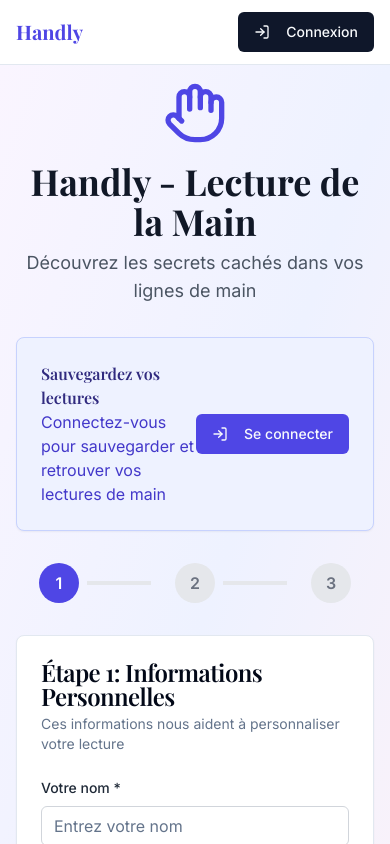
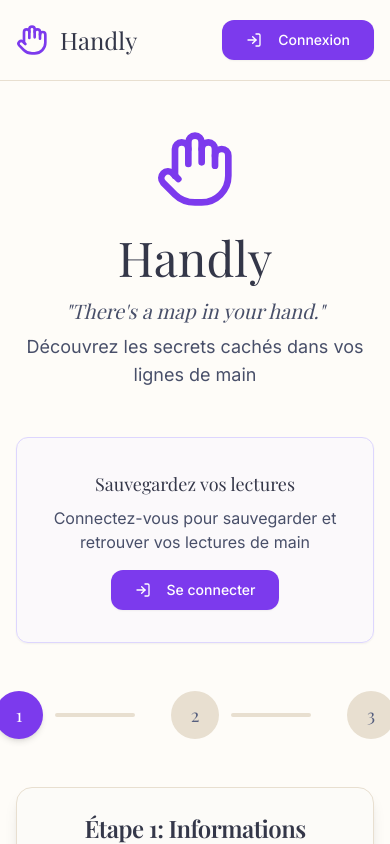
Before and after one commit to CrayonVoyage/handly-whispers-within, a React (Vite) app: page / in a window 390 px wide. Shown: the top 844 px of the page. Built offline with nearby package versions, Linux system fonts and the light colour scheme.

Commit message:
Refactor: Apply visual identity to all pages
Apply the specified color palette, typography, layout, button styles, upload zone design, and overall style to all pages, ensuring a calm, warm, and introspective feel. Implement the tagline and ensure mobile-friendliness.

```diff
--- a/src/components/HandlyForm.tsx
+++ b/src/components/HandlyForm.tsx
@@ -140,30 +140,33 @@ const HandlyForm = () => {
   };
 
   return (
-    <div className="min-h-screen bg-gradient-to-br from-purple-50 via-indigo-50 to-pink-50 p-4">
-      <div className="max-w-4xl mx-auto">
+    <div className="min-h-screen bg-cream-50 p-4 py-12">
+      <div className="max-w-3xl mx-auto">
         {/* Header */}
-        <div className="text-center mb-8">
-          <div className="flex justify-center mb-4">
-            <Hand className="h-16 w-16 text-indigo-600" />
+        <div className="text-center mb-12">
+          <div className="flex justify-center mb-6">
+            <Hand className="h-20 w-20 text-violet-600" />
           </div>
-          <h1 className="text-4xl font-bold text-gray-900 mb-2">
-            Handly - Lecture de la Main
+          <h1 className="text-5xl font-playfair font-medium text-navy-800 mb-4">
+            Handly
           </h1>
-          <p className="text-lg text-gray-600">
+          <p className="text-xl font-playfair italic text-navy-600 mb-2">
+            "There's a map in your hand."
+          </p>
+          <p className="text-lg text-navy-600 font-inter">
             Découvrez les secrets cachés dans vos lignes de main
           </p>
         </div>
 
         {/* Auth Notice */}
         {!user && (
-          <Card className="mb-8 border-indigo-200 bg-indigo-50">
-            <CardContent className="flex items-center justify-between p-6">
-              <div>
-                <h3 className="font-semibold text-indigo-900">Sauvegardez vos lectures</h3>
-                <p className="text-indigo-700">Connectez-vous pour sauvegarder et retrouver vos lectures de main</p>
+          <Card className="mb-12 border-violet-200 bg-lavender-50/50 shadow-sm">
+            <CardContent className="flex flex-col sm:flex-row items-center justify-between p-8 gap-4">
+              <div className="text-center sm:text-left">
+                <h3 className="font-playfair font-medium text-lg text-navy-800 mb-2">Sauvegardez vos lectures</h3>
+                <p className="text-navy-600">Connectez-vous pour sauvegarder et retrouver vos lectures de main</p>
               </div>
-              <Button onClick={() => navigate('/auth')} className="bg-indigo-600 hover:bg-indigo-700">
+              <Button onClick={() => navigate('/auth')} className="bg-violet-600 hover:bg-violet-700 text-white px-6 py-3 rounded-xl shadow-sm hover:shadow-md transition-all">
                 <LogIn className="h-4 w-4 mr-2" />
                 Se connecter
               </Button>
@@ -172,20 +175,20 @@ const HandlyForm = () => {
         )}
 
         {/* Progress Indicator */}
-        <div className="flex justify-center mb-8">
-          <div className="flex items-center space-x-4">
+        <div className="flex justify-center mb-12">
+          <div className="flex items-center space-x-6">
             {[1, 2, 3].map((step) => (
               <div key={step} className="flex items-center">
-                <div className={`w-10 h-10 rounded-full flex items-center justify-center font-semibold ${
+                <div className={`w-12 h-12 rounded-full flex items-center justify-center font-medium text-lg font-playfair transition-all ${
                   step <= currentStep
-                    ? 'bg-indigo-600 text-white'
-                    : 'bg-gray-200 text-gray-500'
+                    ? 'bg-violet-600 text-white shadow-md'
+                    : 'bg-sand-200 text-navy-500'
                 }`}>
                   {step}
                 </div>
                 {step < 3 && (
-                  <div className={`w-16 h-1 mx-2 ${
-                    step < currentStep ? 'bg-indigo-600' : 'bg-gray-200'
+                  <div className={`w-20 h-1 mx-3 rounded-full transition-all ${
+                    step < currentStep ? 'bg-violet-600' : 'bg-sand-200'
                   }`} />
                 )}
               </div>
@@ -195,46 +198,46 @@ const HandlyForm = () => {
 
         {/* Step Content */}
         {currentStep === 1 && (
-          <Card>
-            <CardHeader>
-              <CardTitle>Étape 1: Informations Personnelles</CardTitle>
-              <CardDescription>
+          <Card className="shadow-lg border-sand-200 bg-card rounded-2xl">
+            <CardHeader className="text-center pb-6">
+              <CardTitle className="text-2xl font-playfair text-navy-800">Étape 1: Informations Personnelles</CardTitle>
+              <CardDescription className="text-navy-600 text-base mt-2">
                 Ces informations nous aident à personnaliser votre lecture
               </CardDescription>
             </CardHeader>
-            <CardContent>
+            <CardContent className="px-8 pb-8">
               <PersonalInfoForm onSubmit={handlePersonalInfoSubmit} />
             </CardContent>
           </Card>
         )}
 
         {currentStep === 2 && (
-          <Card>
-            <CardHeader>
-              <CardTitle>Étape 2: Photos de vos Mains</CardTitle>
-              <CardDescription>
+          <Card className="shadow-lg border-sand-200 bg-card rounded-2xl">
+            <CardHeader className="text-center pb-6">
+              <CardTitle className="text-2xl font-playfair text-navy-800">Étape 2: Photos de vos Mains</CardTitle>
+              <CardDescription className="text-navy-600 text-base mt-2">
                 Prenez des photos claires de vos deux mains pour une lecture précise
               </CardDescription>
             </CardHeader>
-            <CardContent>
+            <CardContent className="px-8 pb-8">
               <ImageUploadSection
                 dominantHandImage={dominantHandImage}
                 nonDominantHandImage={nonDominantHandImage}
                 onDominantHandChange={setDominantHandImage}
                 onNonDominantHandChange={setNonDominantHandImage}
               />
-              <div className="flex gap-4 mt-6">
+              <div className="flex flex-col sm:flex-row gap-4 mt-8">
                 <Button
                   variant="outline"
                   onClick={() => setCurrentStep(1)}
-                  className="flex-1"
+                  className="flex-1 border-sand-300 text-navy-700 hover:bg-sand-100 rounded-xl py-3"
                 >
                   Retour
                 </Button>
                 <Button
                   onClick={handleImagesSubmit}
                   disabled={isLoading || !dominantHandImage || !nonDominantHandImage}
-                  className="flex-1"
+                  className="flex-1 bg-violet-600 hover:bg-violet-700 text-white rounded-xl py-3 shadow-sm hover:shadow-md transition-all"
                 >
                   {isLoading ? 'Analyse en cours...' : 'Générer ma lecture'}
                 </Button>
@@ -244,21 +247,11 @@ const HandlyForm = () => {
         )}
 
         {currentStep === 3 && (
-          <Card>
-            <CardHeader>
-              <CardTitle>Votre Lecture de Main</CardTitle>
-              <CardDescription>
-                Découvrez ce que vos lignes de main révèlent sur vous
-              </CardDescription>
-            </CardHeader>
-            <CardContent>
-              <PalmReadingResult
-                result={palmReading}
-                personalInfo={personalInfo}
-                onReset={resetForm}
-              />
-            </CardContent>
-          </Card>
+          <PalmReadingResult
+            result={palmReading}
+            personalInfo={personalInfo}
+            onReset={resetForm}
+          />
         )}
       </div>
     </div>
--- a/src/components/Navigation.tsx
+++ b/src/components/Navigation.tsx
@@ -4,7 +4,7 @@ import { useAuth } from '@/contexts/AuthContext';
 import { useNavigate } from 'react-router-dom';
 import { Button } from '@/components/ui/button';
 import { Avatar, AvatarFallback, AvatarImage } from '@/components/ui/avatar';
-import { User, LogIn, UserCircle } from 'lucide-react';
+import { User, LogIn, Hand } from 'lucide-react';
 
 const Navigation = () => {
   const { user, signOut } = useAuth();
@@ -16,14 +16,15 @@ const Navigation = () => {
   };
 
   return (
-    <nav className="bg-white shadow-sm border-b">
+    <nav className="bg-cream-50 shadow-sm border-b border-sand-200">
       <div className="max-w-7xl mx-auto px-4 sm:px-6 lg:px-8">
-        <div className="flex justify-between items-center h-16">
+        <div className="flex justify-between items-center h-20">
           <div
-            className="flex items-center cursor-pointer"
+            className="flex items-center cursor-pointer gap-3"
             onClick={() => navigate('/')}
           >
-            <h1 className="text-xl font-bold text-indigo-600">Handly</h1>
+            <Hand className="h-8 w-8 text-violet-600" />
+            <h1 className="text-2xl font-playfair font-medium text-navy-800">Handly</h1>
           </div>
 
           <div className="flex items-center space-x-4">
@@ -32,22 +33,29 @@ const Navigation = () => {
                 <Button
                   variant="ghost"
                   onClick={() => navigate('/profile')}
-                  className="flex items-center space-x-2"
+                  className="flex items-center space-x-3 text-navy-700 hover:bg-sand-100 rounded-xl px-4 py-2"
                 >
-                  <Avatar className="h-8 w-8">
+                  <Avatar className="h-8 w-8 border-2 border-violet-200">
                     <AvatarImage src="" />
-                    <AvatarFallback>
-                      <User className="h-4 w-4" />
+                    <AvatarFallback className="bg-violet-100">
+                      <User className="h-4 w-4 text-violet-600" />
                     </AvatarFallback>
                   </Avatar>
-                  <span className="hidden sm:inline">Mon Profil</span>
+                  <span className="hidden sm:inline font-medium">Mon Profil</span>
                 </Button>
-                <Button variant="outline" onClick={handleSignOut}>
+                <Button
+                  variant="outline"
+                  onClick={handleSignOut}
+                  className="border-sand-300 text-navy-700 hover:bg-sand-100 rounded-xl px-4 py-2"
+                >
                   Déconnexion
                 </Button>
               </>
             ) : (
-              <Button onClick={() => navigate('/auth')}>
+              <Button
+                onClick={() => navigate('/auth')}
+                className="bg-violet-600 hover:bg-violet-700 text-white rounded-xl px-6 py-2 shadow-sm hover:shadow-md transition-all"
+              >
                 <LogIn className="h-4 w-4 mr-2" />
                 Connexion
               </Button>
--- a/src/components/PersonalInfoForm.tsx
+++ b/src/components/PersonalInfoForm.tsx
@@ -28,16 +28,16 @@ const PersonalInfoForm: React.FC<PersonalInfoFormProps> = ({ onSubmit }) => {
   };
 
   return (
-    <form onSubmit={handleSubmit} className="space-y-6">
+    <form onSubmit={handleSubmit} className="space-y-8">
       {/* Name */}
       <div>
-        <label className="block text-sm font-medium text-gray-800 mb-2">
+        <label className="block text-base font-medium text-navy-700 mb-3">
           Votre nom *
         </label>
         <Input
           value={formData.name}
           onChange={(e) => handleInputChange('name', e.target.value)}
-          className="bg-white/70 border-gray-300 focus:border-indigo-500 focus:ring-indigo-500"
+          className="bg-white border-sand-300 focus:border-violet-400 focus:ring-violet-400 rounded-xl py-3 px-4 text-base"
           placeholder="Entrez votre nom"
           required
         />
@@ -45,14 +45,14 @@ const PersonalInfoForm: React.FC<PersonalInfoFormProps> = ({ onSubmit }) => {
 
       {/* Age */}
       <div>
-        <label className="block text-sm font-medium text-gray-800 mb-2">
+        <label className="block text-base font-medium text-navy-700 mb-3">
           Votre âge *
         </label>
         <Input
           type="number"
           value={formData.age}
           onChange={(e) => handleInputChange('age', e.target.value)}
-          className="bg-white/70 border-gray-300 focus:border-indigo-500 focus:ring-indigo-500"
+          className="bg-white border-sand-300 focus:border-violet-400 focus:ring-violet-400 rounded-xl py-3 px-4 text-base"
           placeholder="Entrez votre âge"
           min="1"
           max="150"
@@ -62,16 +62,16 @@ const PersonalInfoForm: React.FC<PersonalInfoFormProps> = ({ onSubmit }) => {
 
       {/* Gender */}
       <div>
-        <label className="block text-sm font-medium text-gray-800 mb-2">
+        <label className="block text-base font-medium text-navy-700 mb-3">
           Genre *
         </label>
         <select
           value={formData.gender}
           onChange={(e) => handleInputChange('gender', e.target.value)}
-          className="w-full h-10 px-3 py-2 bg-white/70 border border-gray-300 rounded-md focus:outline-none focus:ring-2 focus:ring-indigo-500 focus:border-indigo-500 text-gray-900"
+          className="w-full py-3 px-4 bg-white border border-sand-300 rounded-xl focus:outline-none focus:ring-2 focus:ring-violet-400 focus:border-violet-400 text-navy-700 text-base"
           required
         >
-          <option value="">Sélectionnez le genre</option>
+          <option value="">Sélectionnez votre genre</option>
           <option value="Female">Femme</option>
           <option value="Male">Homme</option>
           <option value="Non-binary">Non-binaire</option>
@@ -81,22 +81,25 @@ const PersonalInfoForm: React.FC<PersonalInfoFormProps> = ({ onSubmit }) => {
 
       {/* Dominant Hand */}
       <div>
-        <label className="block text-sm font-medium text-gray-800 mb-2">
+        <label className="block text-base font-medium text-navy-700 mb-3">
           Main dominante *
         </label>
         <select
           value={formData.dominant_hand}
           onChange={(e) => handleInputChange('dominant_hand', e.target.value)}
-          className="w-full h-10 px-3 py-2 bg-white/70 border border-gray-300 rounded-md focus:outline-none focus:ring-2 focus:ring-indigo-500 focus:border-indigo-500 text-gray-900"
+          className="w-full py-3 px-4 bg-white border border-sand-300 rounded-xl focus:outline-none focus:ring-2 focus:ring-violet-400 focus:border-violet-400 text-navy-700 text-base"
           required
         >
-          <option value="">Sélectionnez la main dominante</option>
+          <option value="">Sélectionnez votre main dominante</option>
           <option value="Left">Gauche</option>
           <option value="Right">Droite</option>
         </select>
       </div>
 
-      <Button type="submit" className="w-full">
+      <Button
+        type="submit"
+        className="w-full bg-violet-600 hover:bg-violet-700 text-white rounded-xl py-4 text-base font-medium shadow-sm hover:shadow-md transition-all"
+      >
         Continuer
       </Button>
     </form>
--- a/src/index.css
+++ b/src/index.css
@@ -2,6 +2,9 @@
 @tailwind base;
 @tailwind components;
 @tailwind utilities;
+
+/* Import Google Fonts */
+@import url('https://fonts.googleapis.com/css2?family=Playfair+Display:wght@400;500;600;700&family=Inter:wght@300;400;500;600&display=swap');
 
 /* Definition of the design system. All colors, gradients, fonts, etc should be defined here.
 All colors MUST be HSL.
@@ -9,74 +12,74 @@ All colors MUST be HSL.
 
 @layer base {
   :root {
-    --background: 0 0% 100%;
-    --foreground: 222.2 84% 4.9%;
+    --background: 45 30% 96%;
+    --foreground: 240 30% 20%;
 
-    --card: 0 0% 100%;
-    --card-foreground: 222.2 84% 4.9%;
+    --card: 45 40% 98%;
+    --card-foreground: 240 30% 20%;
 
-    --popover: 0 0% 100%;
-    --popover-foreground: 222.2 84% 4.9%;
+    --popover: 45 40% 98%;
+    --popover-foreground: 240 30% 20%;
 
-    --primary: 222.2 47.4% 11.2%;
-    --primary-foreground: 210 40% 98%;
+    --primary: 258 45% 35%;
+    --primary-foreground: 45 40% 98%;
 
-    --secondary: 210 40% 96.1%;
-    --secondary-foreground: 222.2 47.4% 11.2%;
+    --secondary: 45 25% 90%;
+    --secondary-foreground: 240 30% 20%;
 
-    --muted: 210 40% 96.1%;
-    --muted-foreground: 215.4 16.3% 46.9%;
+    --muted: 45 25% 90%;
+    --muted-foreground: 240 15% 50%;
 
-    --accent: 210 40% 96.1%;
-    --accent-foreground: 222.2 47.4% 11.2%;
+    --accent: 258 35% 80%;
+    --accent-foreground: 240 30% 20%;
 
     --destructive: 0 84.2% 60.2%;
-    --destructive-foreground: 210 40% 98%;
+    --destructive-foreground: 45 40% 98%;
 
-    --border: 214.3 31.8% 91.4%;
-    --input: 214.3 31.8% 91.4%;
-    --ring: 222.2 84% 4.9%;
+    --border: 45 20% 85%;
+    --input: 45 20% 85%;
+    --ring: 258 45% 35%;
 
-    --radius: 0.5rem;
+    --radius: 0.75rem;
 
-    --sidebar-background: 0 0% 98%;
-    --sidebar-foreground: 240 5.3% 26.1%;
-    --sidebar-primary: 240 5.9% 10%;
-    --sidebar-primary-foreground: 0 0% 98%;
-    --sidebar-accent: 240 4.8% 95.9%;
-    --sidebar-accent-foreground: 240 5.9% 10%;
-    --sidebar-border: 220 13% 91%;
-    --sidebar-ring: 217.2 91.2% 59.8%;
+    --sidebar-background: 45 30% 96%;
+    --sidebar-foreground: 240 30% 20%;
+    --sidebar-primary: 258 45% 35%;
+    --sidebar-primary-foreground: 45 40% 98%;
+    --sidebar-accent: 45 25% 90%;
+    --sidebar-accent-foreground: 240 30% 20%;
+    --sidebar-border: 45 20% 85%;
+    --sidebar-ring: 258 45% 35%;
   }
 
   .dark {
-    --background: 222.2 84% 4.9%;
-    --foreground: 210 40% 98%;
-    --card: 222.2 84% 4.9%;
-    --card-foreground: 210 40% 98%;
-    --popover: 222.2 84% 4.9%;
-    --popover-foreground: 210 40% 98%;
-    --primary: 210 40% 98%;
-    --primary-foreground: 222.2 47.4% 11.2%;
-    --secondary: 217.2 32.6% 17.5%;
-    --secondary-foreground: 210 40% 98%;
-    --muted: 217.2 32.6% 17.5%;
-    --muted-foreground: 215 20.2% 65.1%;
-    --accent: 217.2 32.6% 17.5%;
-    --accent-foreground: 210 40% 98%;
+    --background: 240 30% 8%;
+    --foreground: 45 40% 90%;
+    --card: 240 30% 10%;
+    --card-foreground: 45 40% 90%;
+    --popover: 240 30% 10%;
+    --popover-foreground: 45 40% 90%;
+    --primary: 258 45% 65%;
+    --primary-foreground: 240 30% 8%;
+    --secondary: 240 20% 15%;
+    --secondary-foreground: 45 40% 90%;
+    --muted: 240 20% 15%;
+    --muted-foreground: 45 20% 65%;
+    --accent: 258 35% 25%;
+    --accent-foreground: 45 40% 90%;
     --destructive: 0 62.8% 30.6%;
-    --destructive-foreground: 210 40% 98%;
-    --border: 217.2 32.6% 17.5%;
-    --input: 217.2 32.6% 17.5%;
-    --ring: 212.7 26.8% 83.9%;
-    --sidebar-background: 240 5.9% 10%;
-    --sidebar-foreground: 240 4.8% 95.9%;
-    --sidebar-primary: 224.3 76.3% 48%;
-    --sidebar-primary-foreground: 0 0% 100%;
-    --sidebar-accent: 240 3.7% 15.9%;
-    --sidebar-accent-foreground: 240 4.8% 95.9%;
-    --sidebar-border: 240 3.7% 15.9%;
-    --sidebar-ring: 217.2 91.2% 59.8%;
+    --destructive-foreground: 45 40% 90%;
+    --border: 240 20% 15%;
+    --input: 240 20% 15%;
+    --ring: 258 45% 65%;
+    --sidebar-background: 240 30% 8%;
+    --sidebar-foreground: 45 40% 90%;
+    --sidebar-primary: 258 45% 65%;
+    --sidebar-primary-foreground: 240 30% 8%;
+    --sidebar-accent: 240 20% 15%;
+    --sidebar-accent-foreground: 45 40% 90%;
+    --sidebar-border: 240 20% 15%;
+    --sidebar-ring: 258 45% 65%;
   }
 }
 
--- a/tailwind.config.ts
+++ b/tailwind.config.ts
@@ -63,7 +63,19 @@ export default {
 					border: 'hsl(var(--sidebar-border))',
 					ring: 'hsl(var(--sidebar-ring))'
 				},
-				// Handly color palette
+				// Handly warm color palette
+				cream: {
+					50: '#fefcf8',
+					100: '#fdf8f0',
+					200: '#faf0e0',
+					300: '#f5e4c8',
+					400: '#efd4a7',
+					500: '#e8c087',
+					600: '#dfa86a',
+					700: '#d18e4f',
+					800: '#b87441',
+					900: '#9b6137'
+				},
 				sand: {
 					50: '#faf8f5',
 					100: '#f5f1ea',
@@ -76,22 +88,48 @@ export default {
 					800: '#6f5032',
 					900: '#5a412a'
 				},
-				indigo: {
-					50: '#eef2ff',
-					100: '#e0e7ff',
-					200: '#c7d2fe',
-					300: '#a5b4fc',
-					400: '#818cf8',
-					500: '#6366f1',
-					600: '#4f46e5',
-					700: '#4338ca',
-					800: '#3730a3',
-					900: '#312b7f'
+				navy: {
+					50: '#f0f1f5',
+					100: '#e1e4ea',
+					200: '#c4c9d5',
+					300: '#9ea6ba',
+					400: '#757f9a',
+					500: '#565f7e',
+					600: '#484f69',
+					700: '#3d4156',
+					800: '#343749',
+					900: '#2d2f3f'
+				},
+				violet: {
+					50: '#f5f3ff',
+					100: '#ede9fe',
+					200: '#ddd6fe',
+					300: '#c4b5fd',
+					400: '#a78bfa',
+					500: '#8b5cf6',
+					600: '#7c3aed',
+					700: '#6d28d9',
+					800: '#5b21b6',
+					900: '#4c1d95'
+				},
+				lavender: {
+					50: '#faf7ff',
+					100: '#f3ebff',
+					200: '#e9daff',
+					300: '#d6bbff',
+					400: '#be90ff',
+					500: '#a855f7',
+					600: '#9333ea',
+					700: '#7e22ce',
+					800: '#6b21a8',
+					900: '#581c87'
 				}
 			},
 			fontFamily: {
 				'playfair': ['Playfair Display', 'serif'],
 				'inter': ['Inter', 'sans-serif'],
+				'serif': ['Playfair Display', 'serif'],
+				'sans': ['Inter', 'sans-serif']
 			},
 			borderRadius: {
 				lg: 'var(--radius)',
```
Also changed, not shown: src/components/ImageUpload.tsx (+15 -15 lines), src/components/PalmReadingResult.tsx (+13 -11 lines), src/pages/Auth.tsx (+23 -23 lines), src/pages/Profile.tsx (+49 -48 lines).
